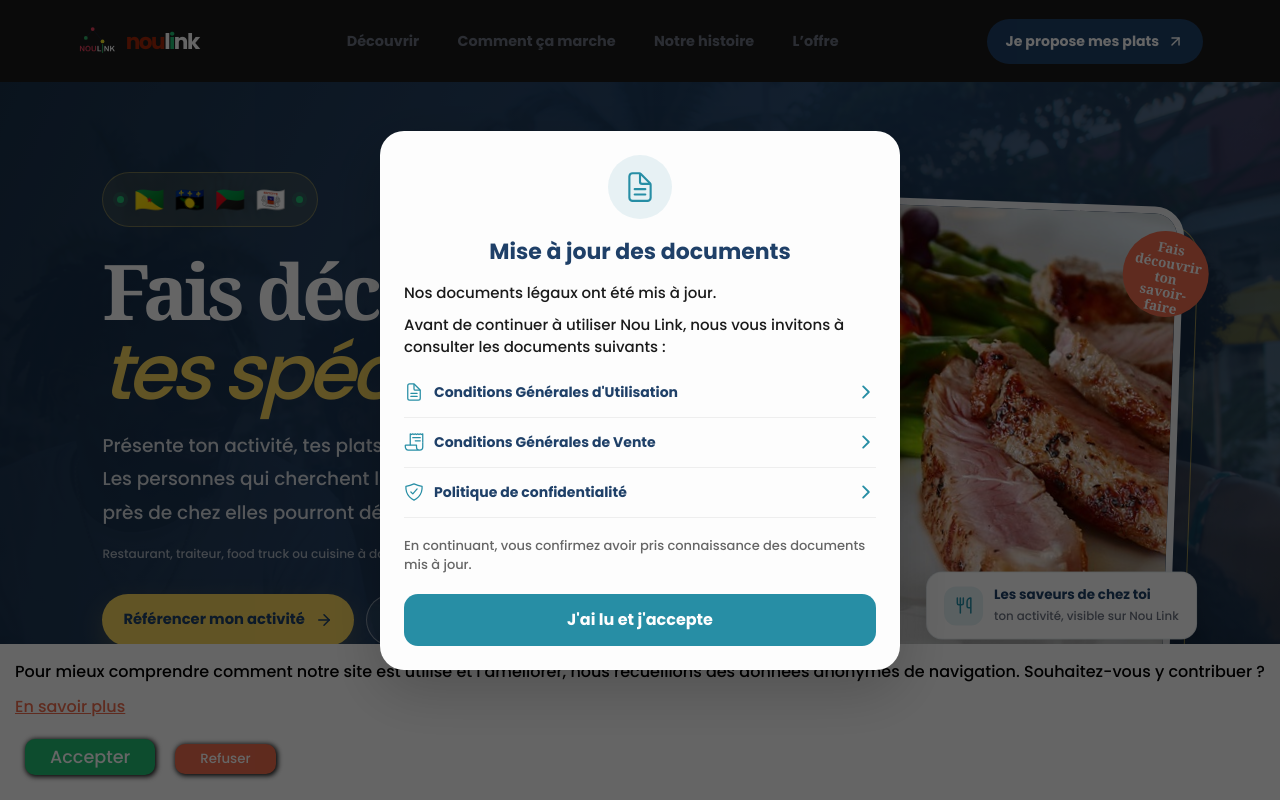
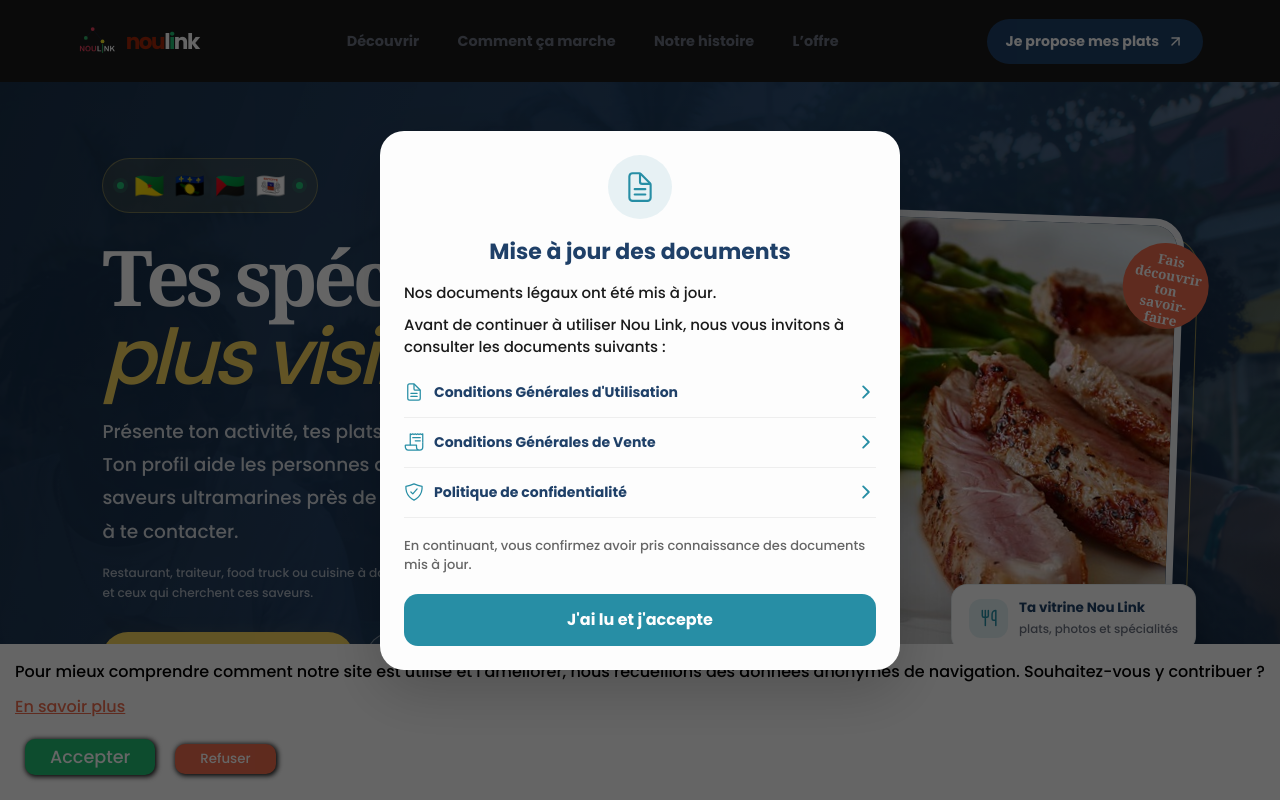
Before and after one commit to Lodrick-Dev/noulink, a React (Vite) app: page / in a window 1280 px wide. Shown: the top 800 px of the page. Built offline with nearby package versions, Linux system fonts and the light colour scheme; no server answers.

Commit message:
✅ composant hero update to entreprise

```diff
--- a/src/Home/LandingPageV2/LandingHero.tsx
+++ b/src/Home/LandingPageV2/LandingHero.tsx
@@ -19,16 +19,16 @@ const LandingHero = () => {
             <span className="eyebrow-dot" />
           </div>
           <h1>
-            Fais découvrir <em>tes spécialités</em>.
+            Tes spécialités, <em>plus visibles.</em>
           </h1>
           <p className="intro">
-            Présente ton activité, tes plats et tes photos sur Nou Link. Les
-            personnes qui cherchent les saveurs ultramarines près de chez elles
-            pourront découvrir ton savoir-faire.
+            Présente ton activité, tes plats et tes photos sur Nou Link. Ton
+            profil aide les personnes qui recherchent des saveurs ultramarines
+            près de chez elles à te découvrir et à te contacter.
           </p>
           <p className="seller-audience">
-            Restaurant, traiteur, food truck ou cuisine à domicile : ta place
-            est sur Nou Link.
+            Restaurant, traiteur, food truck ou cuisine à domicile : présente
+            ton savoir-faire à celles et ceux qui cherchent ces saveurs.
           </p>
           <div className="actions">
             <button className="primary" onClick={() => navigate("/auth")}>
@@ -40,7 +40,7 @@ const LandingHero = () => {
           </div>
           <div className="reassurance">
             <span>
-              <MapPin size={16} /> Visible près de chez toi
+              <MapPin size={16} /> Découverte par ville
             </span>
             <span>
               <Utensils size={16} /> Profil, photos et spécialités
@@ -61,8 +61,8 @@ const LandingHero = () => {
               <Utensils size={18} />
             </span>
             <span>
-              <strong>Les saveurs de chez toi</strong>
-              <small>ton activité, visible sur Nou Link</small>
+              <strong>Ta vitrine Nou Link</strong>
+              <small>plats, photos et spécialités</small>
             </span>
           </div>
           <div className="visual-stamp">Fais découvrir ton savoir-faire</div>
```
